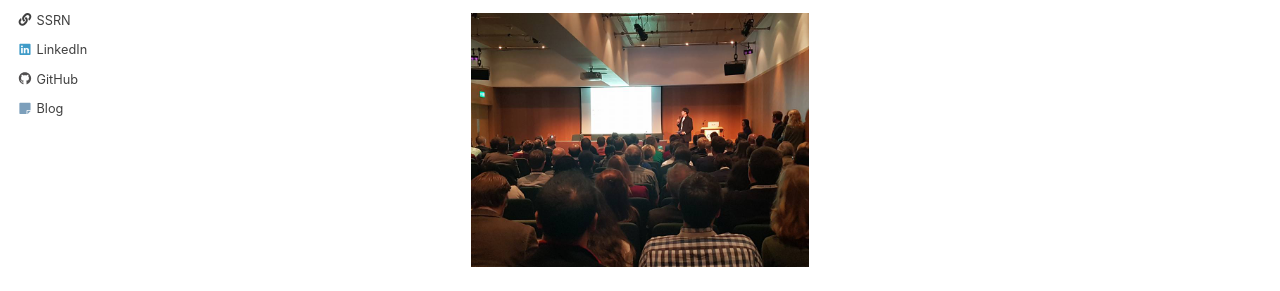
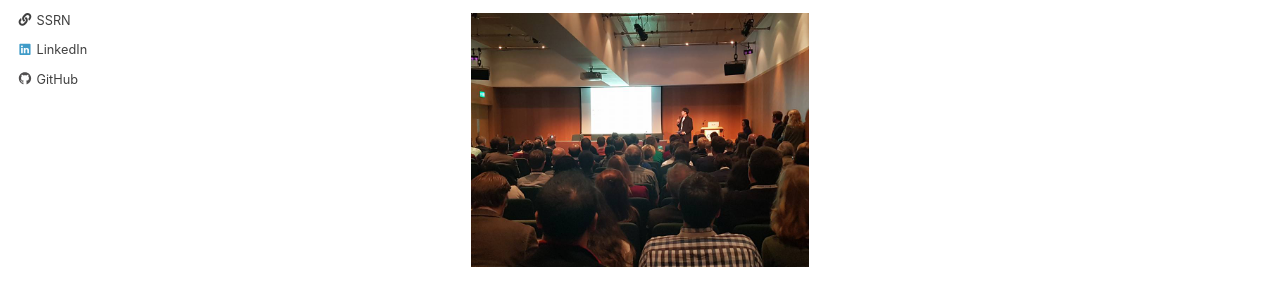
Before and after one commit to jonghkim/jonghkim.github.io, a Jekyll site: the page built from index.md, in a window 1280 px wide. Shown: the part 416-707 px from the top of the page. Built offline with Jekyll 4.4.1, drawn with Linux system fonts in a browser that asks for light colours.

Commit message:
remove blog

```diff
--- a/_config.yml
+++ b/_config.yml
@@ -132,7 +132,7 @@ author:
   youtube          : # "https://youtube.com/c/MichaelRoseDesign"
   google_scholar   : hNXJ2fsAAAAJ
   ssrn             : 2564803
-  blog             : "/"
+  blog             :
 
 
 # Reading Files
```
